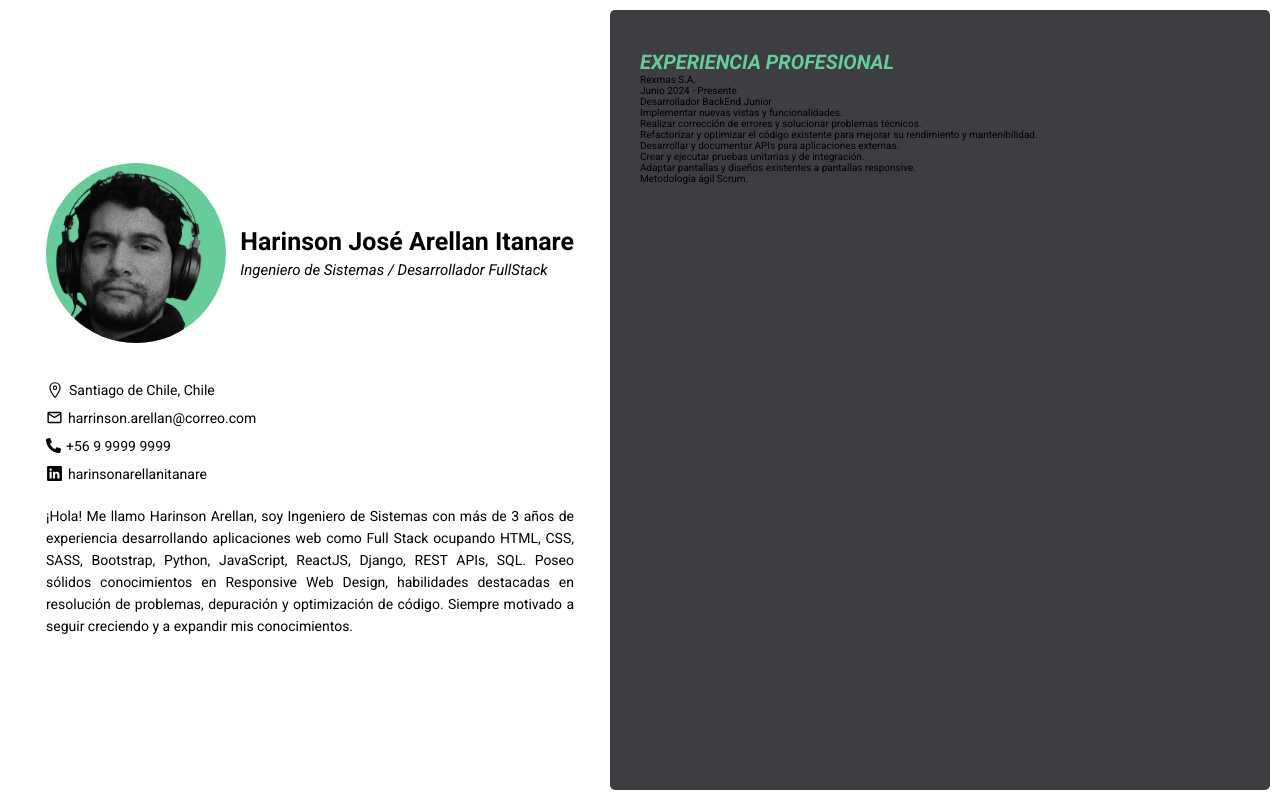
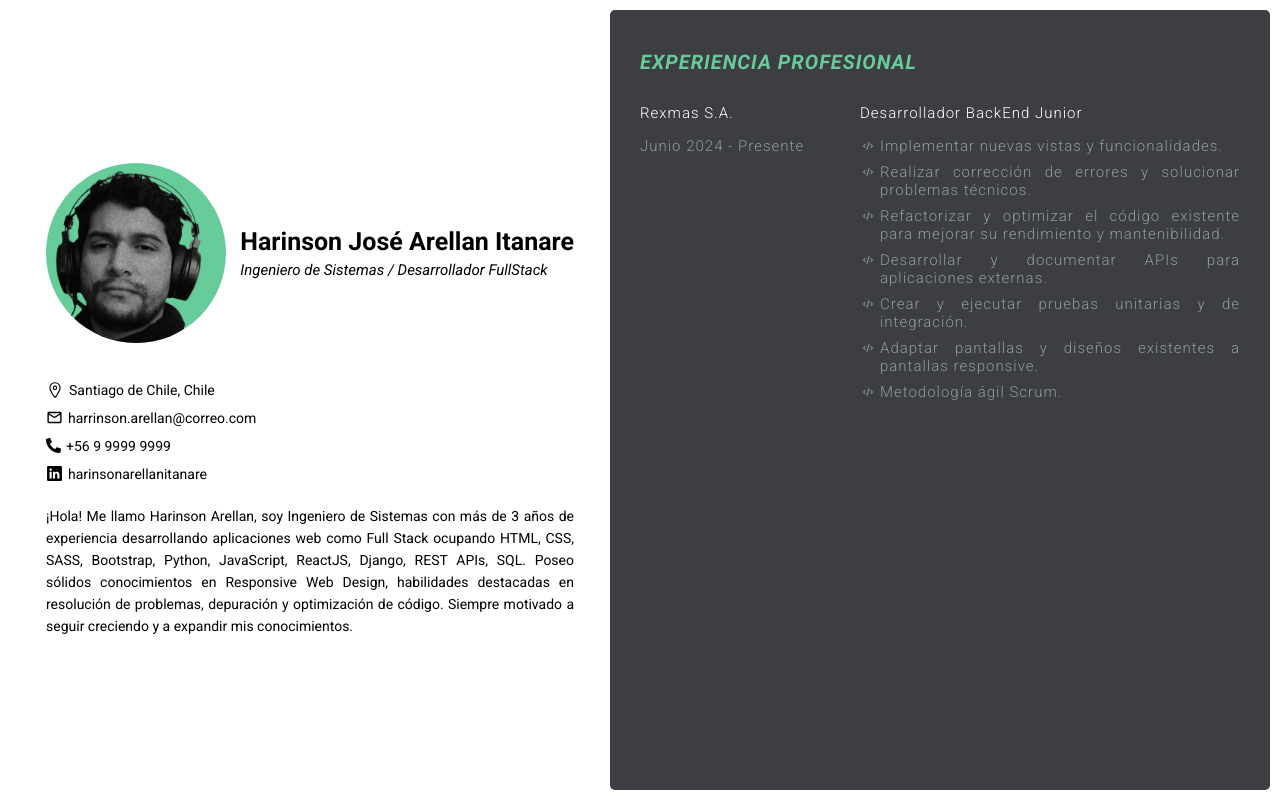
Before and after one commit to harinsonA/portafolio, a React (Create React App) app: page / in a window 1280 px wide. Built offline with nearby package versions, Linux system fonts and the light colour scheme.

Commit message:
feat: anadir nuevos estilos para la seccion de experiencia laboral

```diff
--- a/src/components/ExperienciaLaboral.jsx
+++ b/src/components/ExperienciaLaboral.jsx
@@ -17,10 +17,10 @@ class ExperienciaLaboral extends React.Component {
             </div>
           </section>
           <section className='range'>
-            <div className='Title'>
+            <div className='title'>
               Desarrollador BackEnd Junior
             </div>
-            <div className='Description'>
+            <div className='description'>
               <ul>
                 <li>Implementar nuevas vistas y funcionalidades.</li>
                 <li>Realizar corrección de errores y solucionar problemas técnicos.</li>
--- a/src/styles/Curriculum.css
+++ b/src/styles/Curriculum.css
@@ -2,6 +2,7 @@
   width: 100%;
   background-color: #3d3e42;
   border-radius: 5px;
+  letter-spacing: 0.1em;
 }
 
 @media screen and (max-width: 900px) {
--- a/src/styles/ExperienciaLaboral.css
+++ b/src/styles/ExperienciaLaboral.css
@@ -8,4 +8,57 @@
   font-size: 2em;
   font-weight: 600;
   font-style: italic;
+  margin-bottom: 30px;
 }
+
+.experience-container .card {
+  width: 100%;
+  display: flex;
+  flex-direction: row;
+  gap: 20px;
+
+  font-size: 1.5em;
+  font-weight: 300;
+  text-align: justify;
+  color: #9099a0;
+}
+
+.experience-container .card .company {
+  width: 30%;
+  min-width: 200px;
+  max-width: 300px;
+}
+
+.experience-container .card .range {
+  width: 70%;
+  min-width: 200px;
+}
+
+.experience-container .card .company .company-name,
+.experience-container .card .range .title {
+  color: #FFF;
+  margin-bottom: 15px;
+}
+
+.experience-container .card .range .description ul {
+  padding: 0 0 0 20px;
+}
+
+.experience-container .card .range .description ul li {
+  margin-bottom: 8px;
+  list-style: url('../images/code-solid.svg');
+  list-style-position: outside;
+}
+
+@media screen and (max-width: 700px) {
+  .experience-container .card {
+    flex-direction: column;
+    justify-content: flex-start;
+  }
+
+  .experience-container .card .company,
+  .experience-container .card .range {
+    width: 100%;
+    max-width: none;
+  }
+}
```
Also changed, not shown: src/images/code-solid.svg (added).
